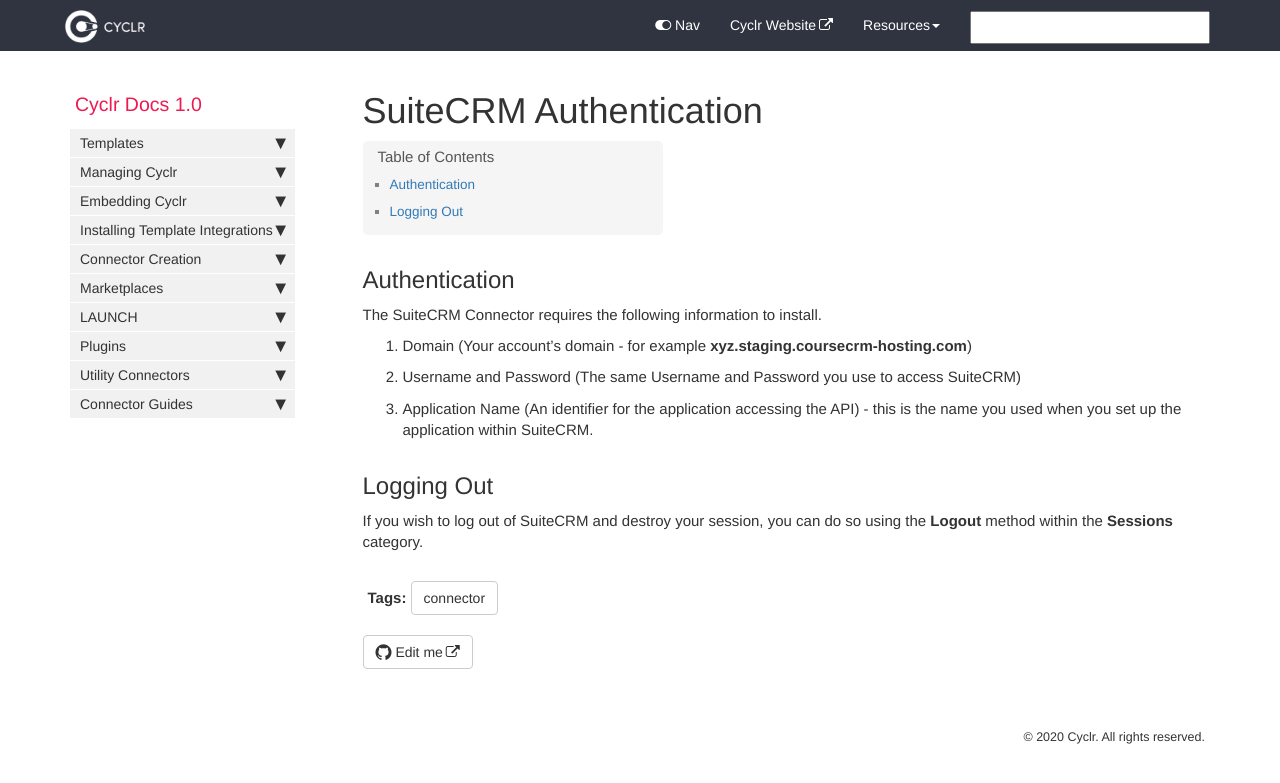
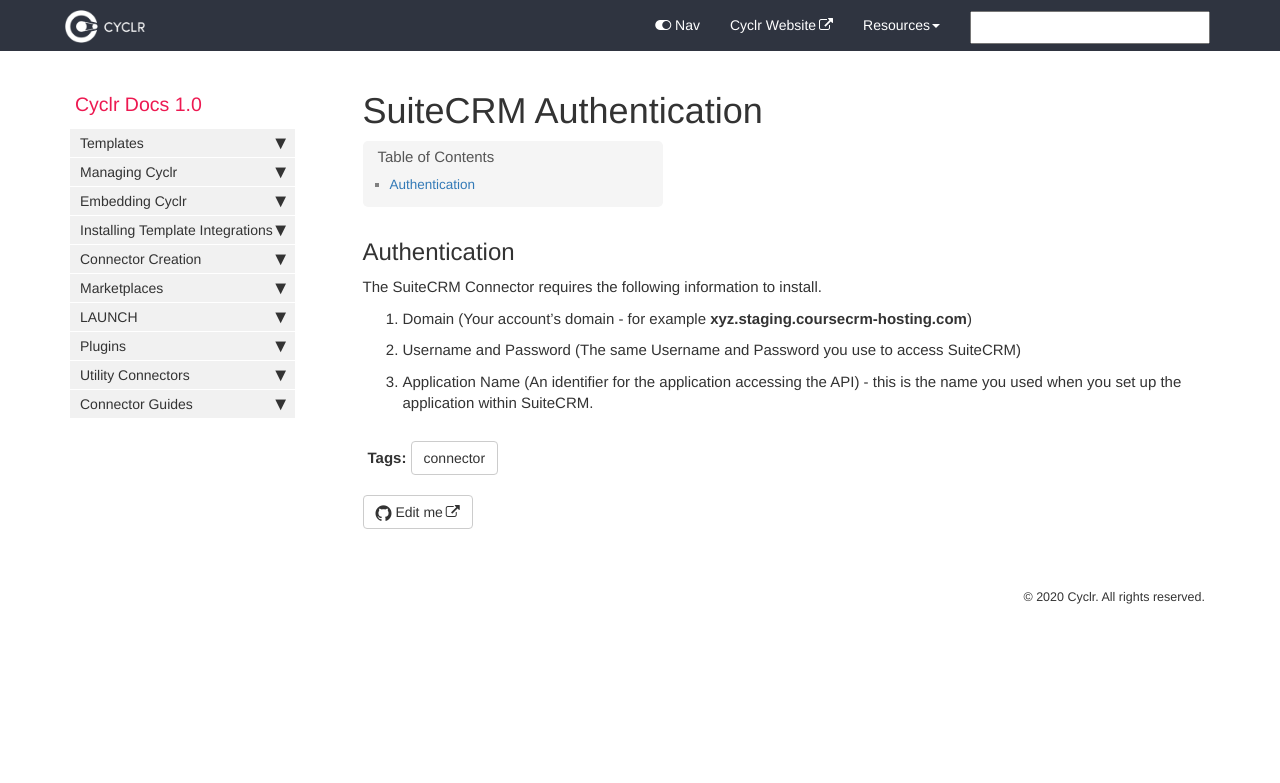
Before and after one commit to sneakysneak/docs, a Jekyll site: the page built from pages/connector-authentication/suitecrm.md, in a window 1280 px wide. Shown: the top 783 px of the page. Built offline with Jekyll 4.4.1, drawn with Linux system fonts in a browser that asks for light colours; nearby versions of some CDN libraries; comment, search, counter and statistics services are not loaded.

Commit message:
Removed log out.

```diff
--- a/pages/connector-authentication/suitecrm.md
+++ b/pages/connector-authentication/suitecrm.md
@@ -13,8 +13,3 @@ The SuiteCRM Connector requires the following information to install.
 1. Domain (Your account's domain - for example **xyz.staging.coursecrm-hosting.com**)
 2. Username and Password (The same Username and Password you use to access SuiteCRM)
 3. Application Name (An identifier for the application accessing the API) - this is the name you used when you set up the application within SuiteCRM.
-
-
-## Logging Out ##
-
-If you wish to log out of SuiteCRM and destroy your session, you can do so using the **Logout** method within the **Sessions** category.
```
